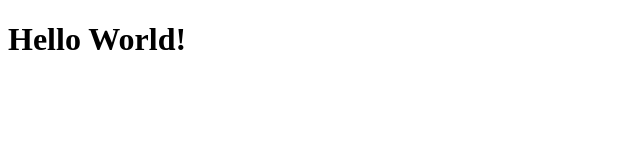
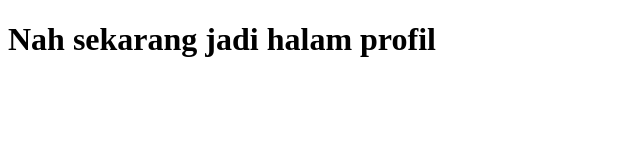
Before and after one commit to maoenti/praktikum-rpl, a plain HTML site: page index.html in a window 1280 px wide. Shown: the whole page, without its empty margins (0-640 px from the left). Drawn offline with Linux system fonts and the light colour scheme.

Commit message:
mengubah jadi profil

```diff
--- a/index.html
+++ b/index.html
@@ -4,6 +4,6 @@
 	<title>Praktikum</title>
 </head>
 <body>
-	<h1>Hello World!</h1>
+	<h1>Nah sekarang jadi halam profil</h1>
 </body>
 </html>
```
